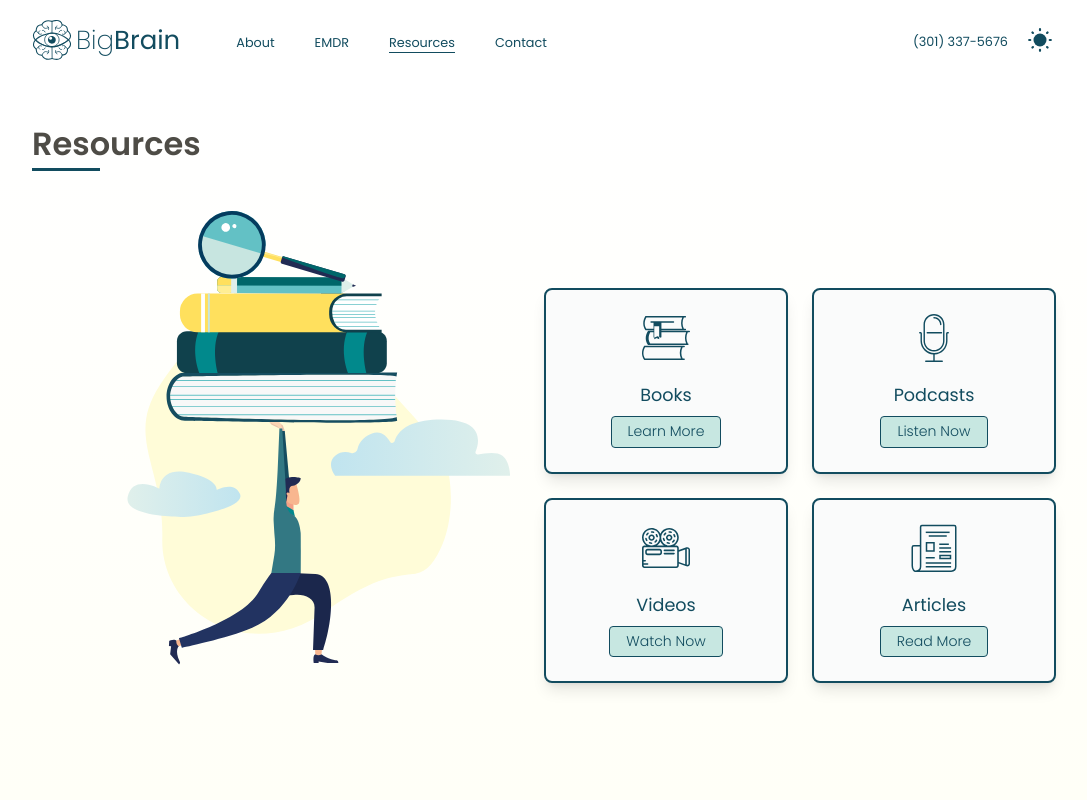
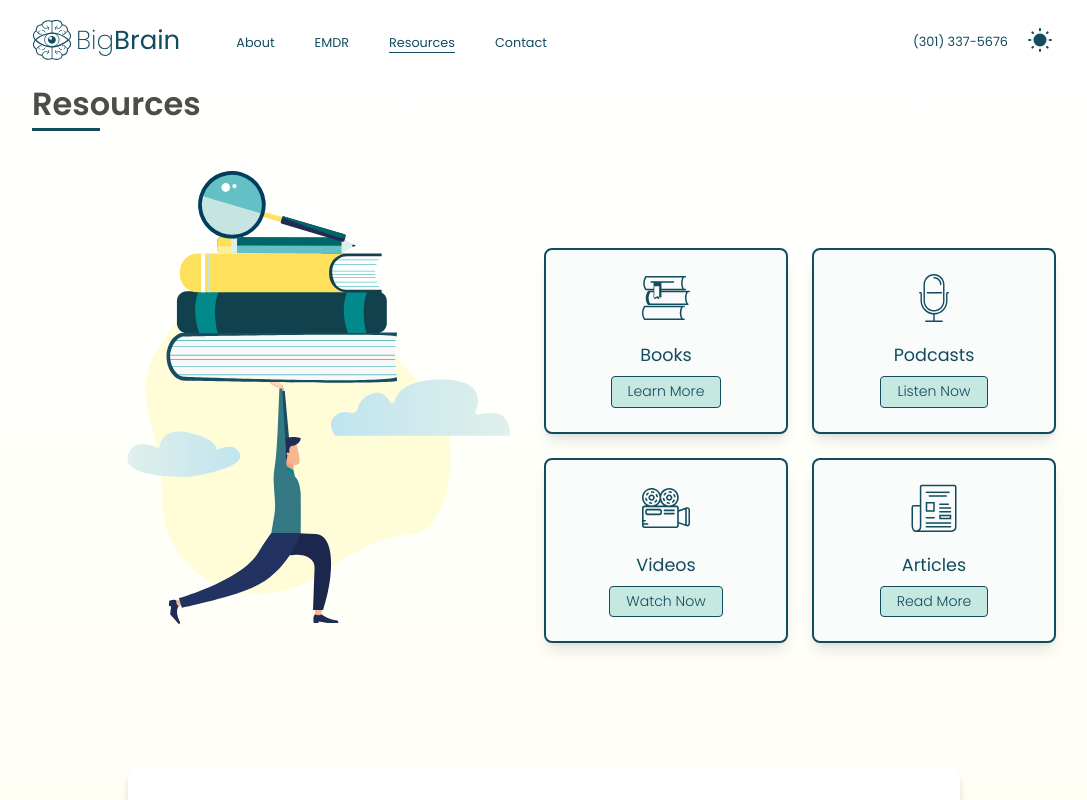
Before and after one commit to eliram9/BigBrain, a React (Create React App) app: page /resources in a window 1280 px wide. Shown: the top 800 px of the page, without its empty margins (96-1183 px from the left). Built offline with nearby package versions, Linux system fonts and the light colour scheme; what tailwindcss-filters would draw is missing.

Commit message:
style fix

```diff
--- a/src/components/pages/Resources.jsx
+++ b/src/components/pages/Resources.jsx
@@ -43,7 +43,7 @@ const Resources = () => {
 
   return (
     <>
-      <section className='pt-10 bg-gradient-to-b from-white to-cream dark:bg-gradient-to-b dark:from-black dark:to-black poppins'>
+      <section className='bg-gradient-to-b from-white to-cream dark:bg-gradient-to-b dark:from-black dark:to-black poppins'>
         <PageContainer className='text-darkGray dark:bg-black pb-32 '>
           <SectionSubtitle subtitle="Resources" className="sm:my-10 pb-10 sm:pb-0" />
           <div className='flex md:flex-col flex-row items-center justify-between'>
```
